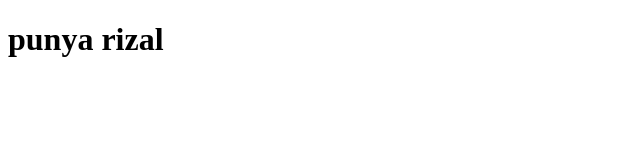
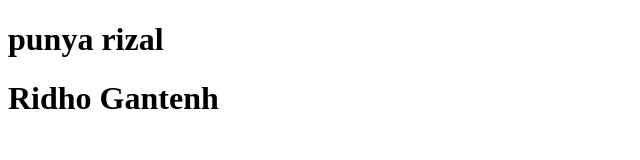
Before and after one commit to RizalFebrian16/koleb, a plain HTML site: page index.html in a window 1280 px wide. Shown: the whole page, without its empty margins (0-640 px from the left). Drawn offline with Linux system fonts and the light colour scheme.

Commit message:
tambahkan teks

```diff
--- a/index.html
+++ b/index.html
@@ -6,6 +6,7 @@
     <title>Document</title>
 </head>
 <h1>punya rizal</h1>
+<h1>Ridho Gantenh</h1>
 
 </body>
 </html>
```
